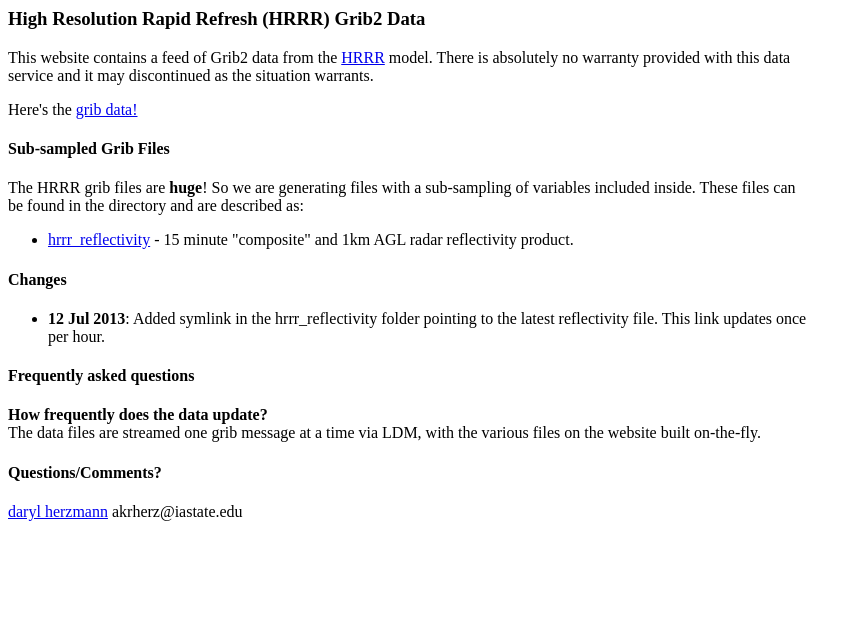
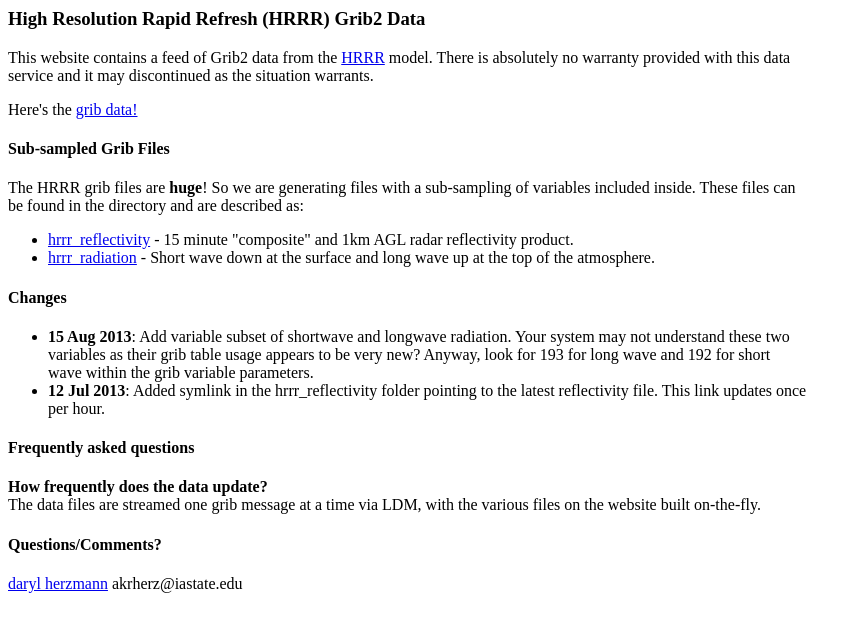
Before and after one commit to akrherz/hrrr, a PHP site: page / in a window 1280 px wide. Shown: the top 622 px of the page, without its empty margins (0-861 px from the left). Run offline with PHP 8.4, Linux system fonts and the light colour scheme.

Commit message:
Add SW and LW rad subsets

```diff
--- a/htdocs/index.php
+++ b/htdocs/index.php
@@ -21,11 +21,17 @@
  <ul>
  <li><a href="/data/hrrr_reflectivity/">hrrr_reflectivity</a> - 15 minute
  "composite" and 1km AGL radar reflectivity product.</li>
+ <li><a href="/data/hrrr_radiation/">hrrr_radiation</a> - Short wave down at
+ the surface and long wave up at the top of the atmosphere.</li>
  </ul>
 
   <H4>Changes</H4>
   <ul>
-   <li><strong>12 Jul 2013</strong>: Added symlink in the hrrr_reflectivity folder
+   <li><strong>15 Aug 2013</strong>: Add variable subset of shortwave and
+   longwave radiation.  Your system may not understand these two variables as
+   their grib table usage appears to be very new?  Anyway, look for 193 for
+   long wave and 192 for short wave within the grib variable parameters.</li>
+  <li><strong>12 Jul 2013</strong>: Added symlink in the hrrr_reflectivity folder
    pointing to the latest reflectivity file.  This link updates once per hour.</li>
   </ul>
 
```
Also changed, not shown: 2 other files.
